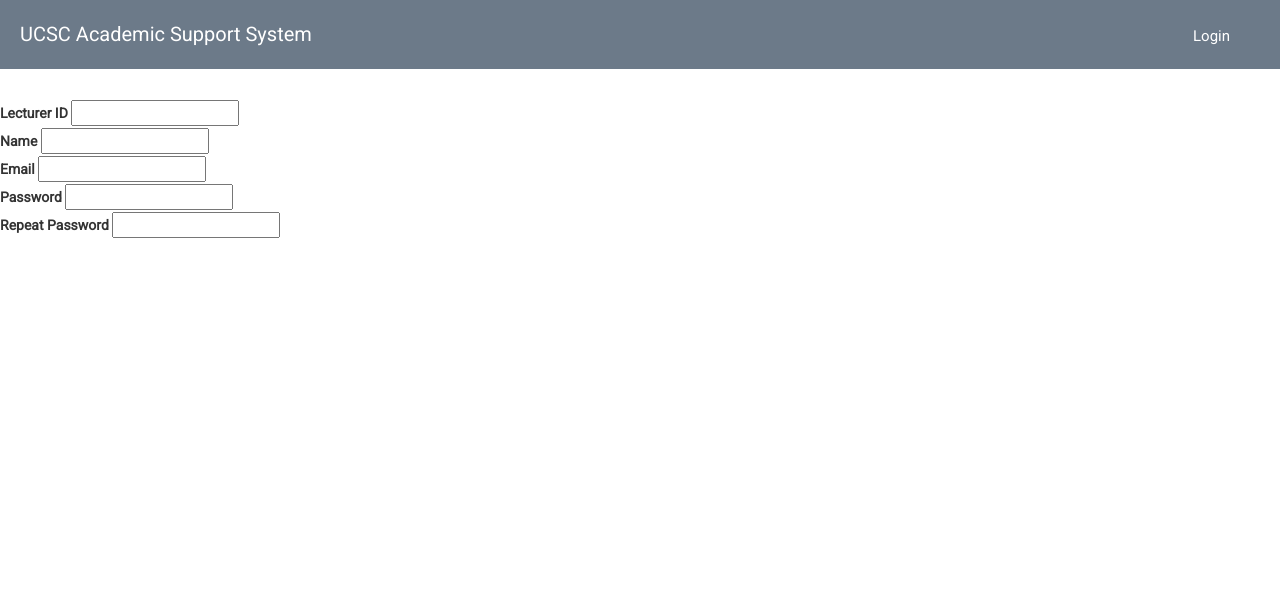
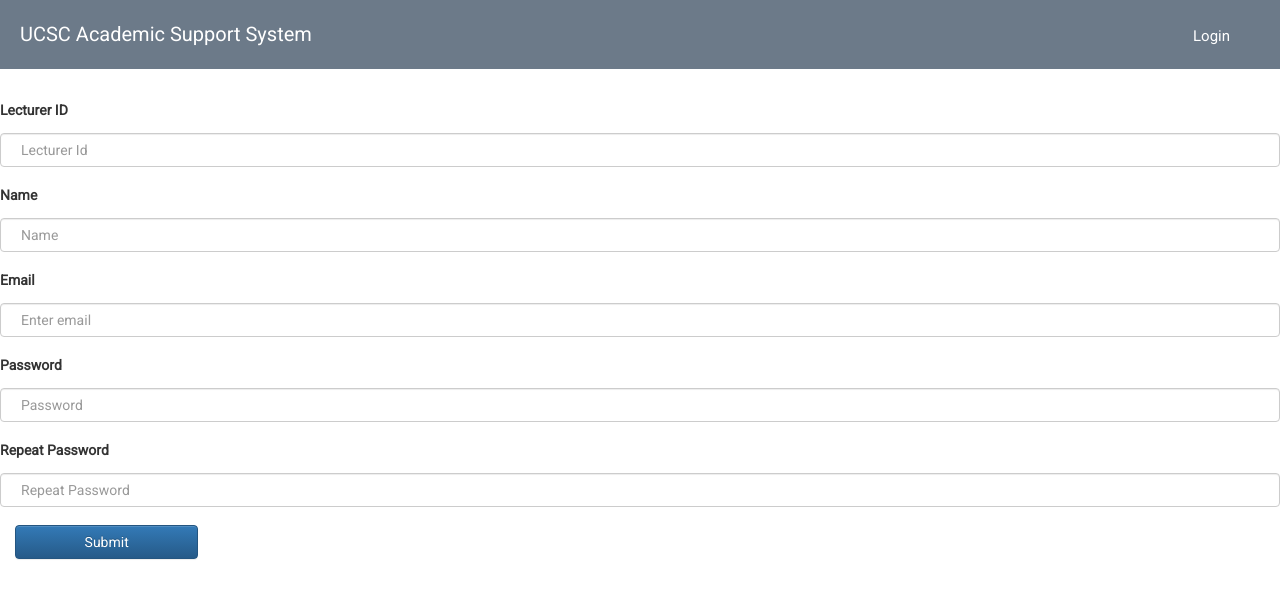
Before and after one commit to kaneeldias/GroupProject, a CodeIgniter app: page /GroupProject/index.php/lecturer/add in a window 1280 px wide. Shown: the top 599 px of the page. Run offline with CodeIgniter, Linux system fonts and the light colour scheme.

Commit message:
add:ectuter

```diff
--- a/application/views/forms/addLectureHall.php
+++ b/application/views/forms/addLectureHall.php
@@ -2,7 +2,6 @@
 <div class="row">
       <div class="col-md-8">
           <form>
-
               <div class="control-group">
                   <div class="form-group floating-label-form-group controls mb-0 pb-2">
                       <label>Lecture Hall ID</label>
@@ -14,7 +13,6 @@
               <div class="form-group col-md-2">
                   <button type="submit" class="btn btn-primary btn-xl" id="sendMessageButton">Send</button>
               </div>
-
           </form>
       </div>
 </div>
--- a/application/views/forms/addLecturer.php
+++ b/application/views/forms/addLecturer.php
@@ -1,17 +1,26 @@
+
     <form>
         <label>Lecturer ID</label>
-    <input name="lecuturerId"/>
-    <br>
+        <input class="form-control" id="lecturerId" type="text" placeholder="Lecturer Id" required="required" data-validation-required-message="Please enter your name.">
+        <p class="help-block text-danger"></p>
+
         <label>Name</label>
-    <input name="name"/>
-    <br>
+        <input class="form-control" id="name" type="text" placeholder="Name" required="required" data-validation-required-message="Please enter your name.">
+        <p class="help-block text-danger"></p>
+
         <label>Email</label>
-    <input name="email"/>
-    <br>
+        <input class="form-control" id="email" type="text" placeholder="Enter email" required="required" data-validation-required-message="Please enter your name.">
+        <p class="help-block text-danger"></p>
+
         <label>Password</label>
-    <input name="password"/>
-    <br>
+        <input class="form-control" id="password" type="text" placeholder="Password" required="required" data-validation-required-message="Please enter your name.">
+        <p class="help-block text-danger"></p>
+
         <label>Repeat Password</label>
-    <input name="rePassword"/>
-    <br>
+        <input class="form-control" id="repeatPassword" type="text" placeholder="Repeat Password" required="required" data-validation-required-message="Please enter your name.">
+        <p class="help-block text-danger"></p>
+
+        <div class="form-group col-md-2">
+            <button type="submit" class="btn btn-primary btn-xl" id="sendMessageButton">Submit</button>
+        </div>
     </form>
```
Lines whose indentation alone changed are shown as unchanged.
